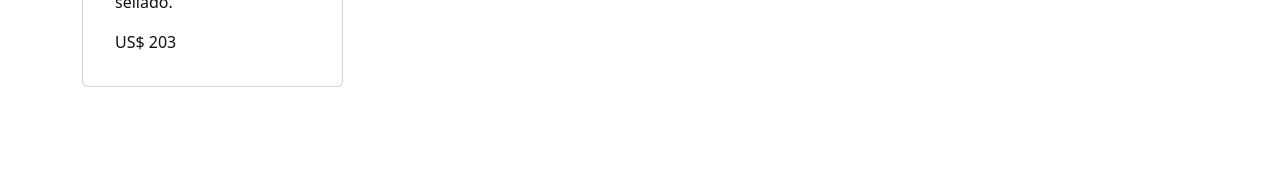
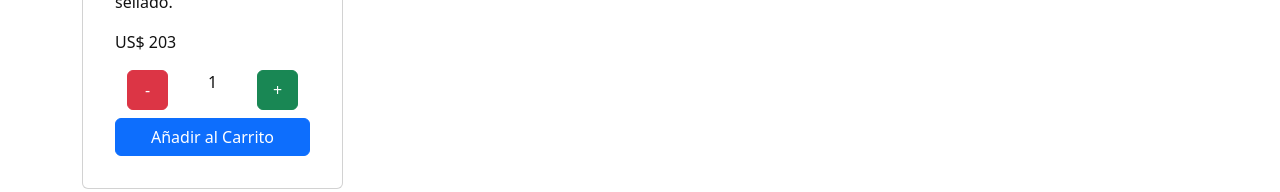
Before and after one commit to mlastarria/reactcoder, a React (Create React App) app: page /item/0 in a window 1280 px wide. Shown: the part 608-800 px from the top of the page. Built offline with nearby package versions, Linux system fonts and the light colour scheme.

Commit message:
desafio counter nuevo

```diff
--- a/src/components/Item.js
+++ b/src/components/Item.js
@@ -40,7 +40,7 @@
 
 import React from "react";
 import { Link } from "react-router-dom";
-import ItemCount from './ItemCount';
+
 
 
 const Item = ({ info }) => {
@@ -72,6 +72,3 @@ const Item = ({ info }) => {
 };
 
 export default Item;
-
-
-{/* //Lo guardo para despues <ItemCount stock={5} initial={1} onAdd={onAdd} /> */}
--- a/src/components/ItemDetail.js
+++ b/src/components/ItemDetail.js
@@ -1,4 +1,6 @@
-import React from 'react';
+import React,{useState} from 'react';
+import { Link } from 'react-router-dom';
+import ItemCount from './ItemCount';
 
 
 
@@ -6,6 +8,11 @@ import React from 'react';
 const ItemDetail = ({listado}) => {
 
 
+    const[goToCart,setGotToCart] = useState(false);
+
+    const onAdd=()=>{
+        setGotToCart(true);
+    }
 
     return(
 
@@ -17,6 +24,14 @@ const ItemDetail = ({listado}) => {
                     <h5 class="card-title">ID: {listado.id}</h5>
                     <p class="card-text">{listado.descripcion}</p>
                     <p class="card-text">US$ {listado.precio}</p>
+
+                  {
+                    goToCart
+                    ? <Link to ='/cart'>Terminar compra</Link>
+                    : <ItemCount stock={5} initial={1} onAdd={onAdd} />
+
+                  }
+
 
 
 
```
Also changed, not shown: src/components/ItemDetailContainer.js (+1 -19 lines).
